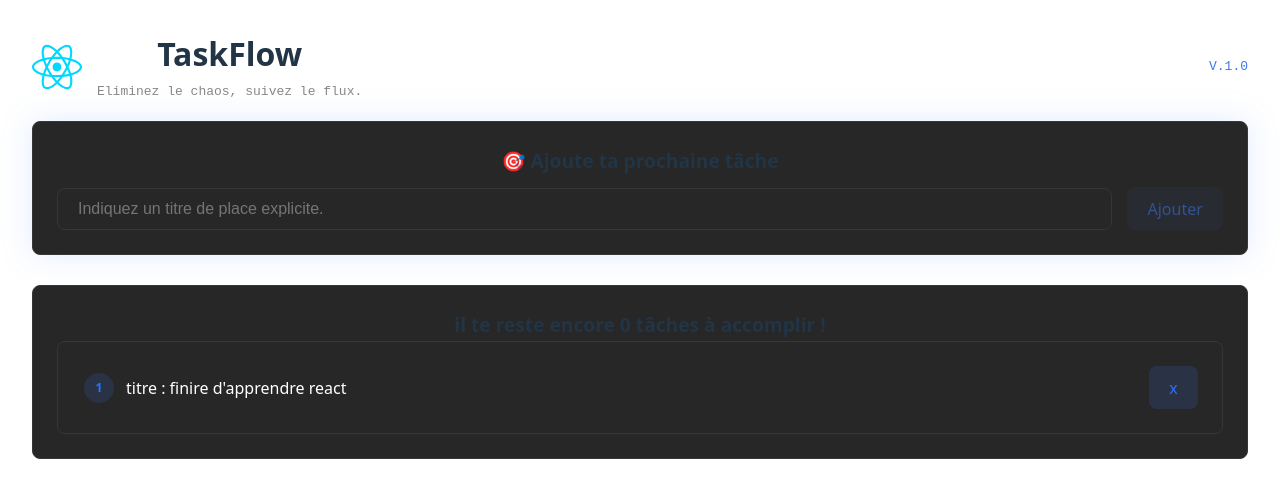
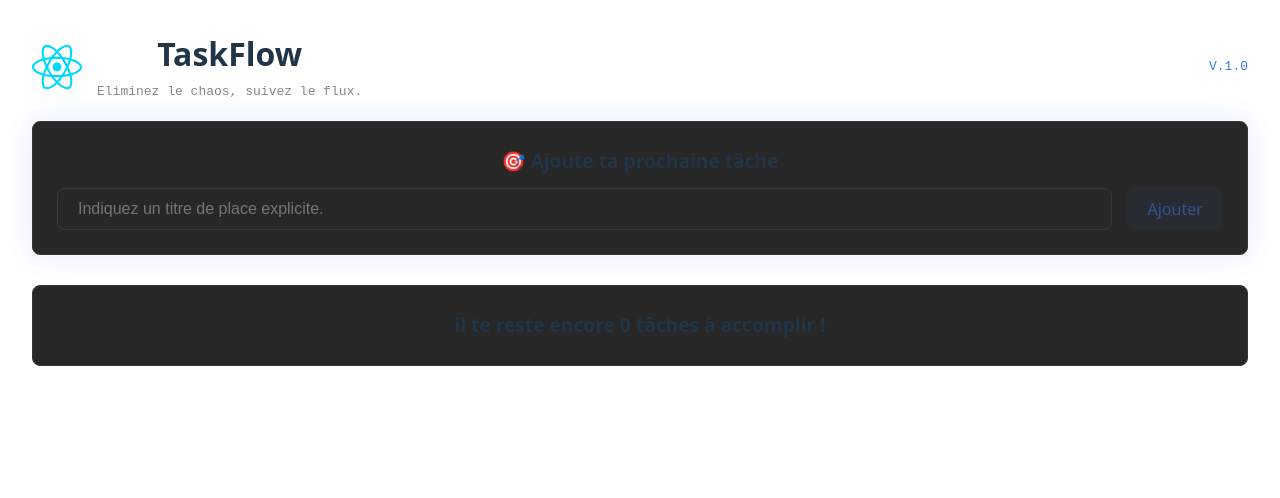
Before and after one commit to Jordan-Nsadisi/TaskFlow-cool-todo-app-, a React (Vite) app: page / in a window 1280 px wide. Shown: the top 498 px of the page. Built offline with nearby package versions, Linux system fonts and the light colour scheme.

Commit message:
parcour et rendue de la liste des tâches dans les taskItem

```diff
--- a/src/components/taskList/taskList.jsx
+++ b/src/components/taskList/taskList.jsx
@@ -7,14 +7,22 @@ export const TaskLists = (
     { tasksList, incompletedTasks, editTask, deleteTask } //recupère en props les outils crée et transmis depuis le composant parent.
 ) => {
 
+    const taskLists = tasksList.map((task) => ( //externalisation du pacours du tableau de taches pour les afficher à chaque tour dans un composant taskItem
+        <TaskItem key={task.id} />
+    ))
+
     return (
         <div className='box'>
             <h2 className={StyleSheet.title}>
                 il te reste encore {incompletedTasks} tâches à accomplir !
             </h2>
-            <ul className={styles.container}>
-                <TaskItem />
-            </ul>
+
+            {tasksList && tasksList.lenght > 0 && ( // si le tableau des tâches existe et le nombre des tâches est superieur à 0, ...
+                <ul className={styles.container}>
+                    {taskLists} {/* on affiche dans une liste, le tableau mapper dans un composant TaskItem */}
+                </ul>
+            )}
+
         </div>
     )
 }
```
